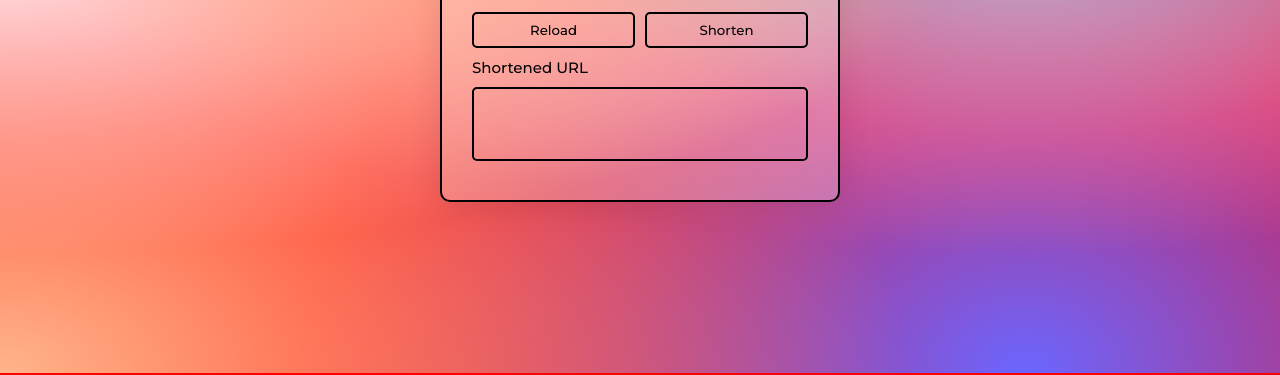
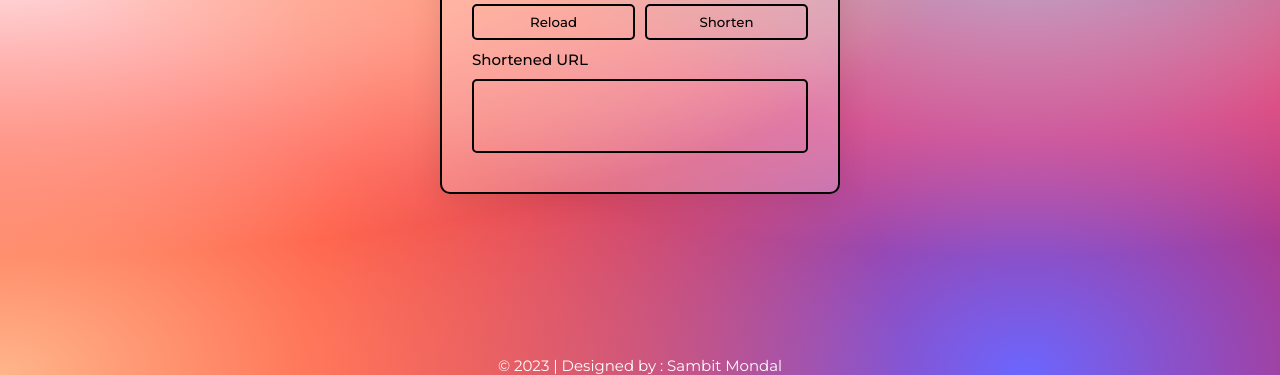
Before and after one commit to Sambit-Mondal/URL_Shortener, a plain HTML site: page index.html in a window 1280 px wide. Shown: the part 427-802 px from the top of the page. Drawn offline with nearby package versions, Linux system fonts and the light colour scheme.

Commit message:
Add files via upload

```diff
--- a/index.html
+++ b/index.html
@@ -8,6 +8,7 @@
     <title>URL Shortener</title>
 </head>
 <body>
+    <div class="body">
     <div class="container">
         <i class="bx bx-link-alt"></i>
         <h1>URL Shortener</h1>
@@ -21,6 +22,15 @@
         <label for="shortenedUrl">Shortened URL</label>
         <textarea id="shortenedUrl" rows="3" readonly></textarea>
     </div>
+    </div>
+
+    <div class="footer-container">
+        <div class="footer-bottom">
+            <a href="mailto:sambitmondal2005@gmail.com">
+                <p>&copy; 2023 | Designed by : Sambit Mondal</p>
+            </a>
+        </div>
+    </div>
 
     <script src="script.js"></script>
 </body>
--- a/style.css
+++ b/style.css
@@ -9,10 +9,6 @@
 }
 
 body {
-    display: flex;
-    align-items: center;
-    justify-content: center;
-    min-height: 100vh;
     background-color: hsla(0, 100%, 50%, 1);
     background-image:
         radial-gradient(at 40% 20%, hsla(28, 100%, 74%, 1) 0px, transparent 50%),
@@ -22,6 +18,13 @@ body {
         radial-gradient(at 0% 100%, hsla(22, 100%, 77%, 1) 0px, transparent 50%),
         radial-gradient(at 80% 100%, hsla(242, 100%, 70%, 1) 0px, transparent 50%),
         radial-gradient(at 0% 0%, hsla(343, 100%, 76%, 1) 0px, transparent 50%);
+}
+
+.body {
+    display: flex;
+    align-items: center;
+    justify-content: center;
+    min-height: 97.9vh;
 }
 
 .container{
@@ -96,3 +99,23 @@ button:hover{
 textarea{
     resize: none;
 }
+
+.footer-container {
+    display: flex;
+    align-items: center;
+    justify-content: center;
+}
+
+.footer-bottom a {
+    text-decoration: none;
+}
+
+.footer-bottom p {
+    font-size: 15px;
+    color: white;
+    font-weight: 400;
+}
+
+.footer-bottom p:hover {
+    color: black;
+}
```
